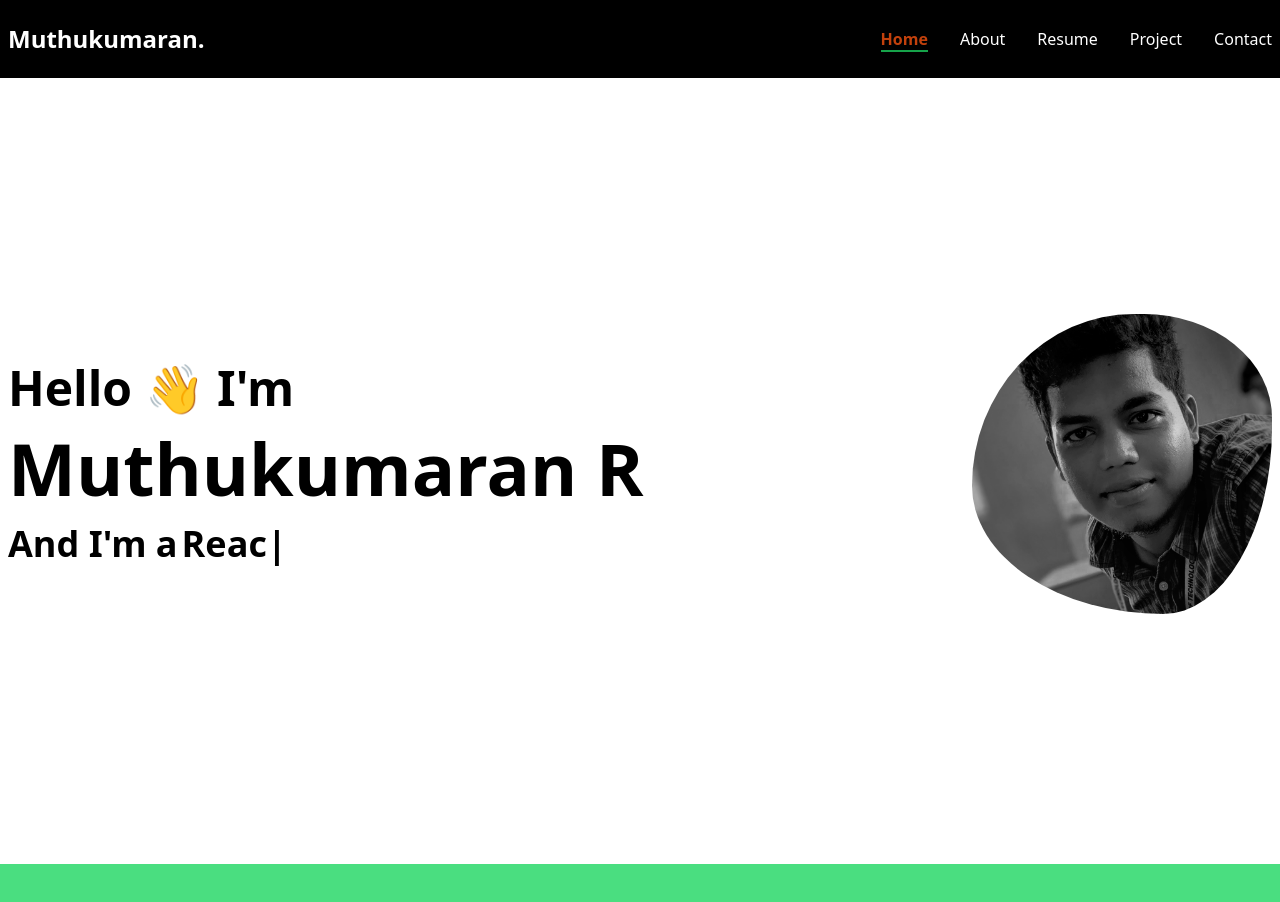
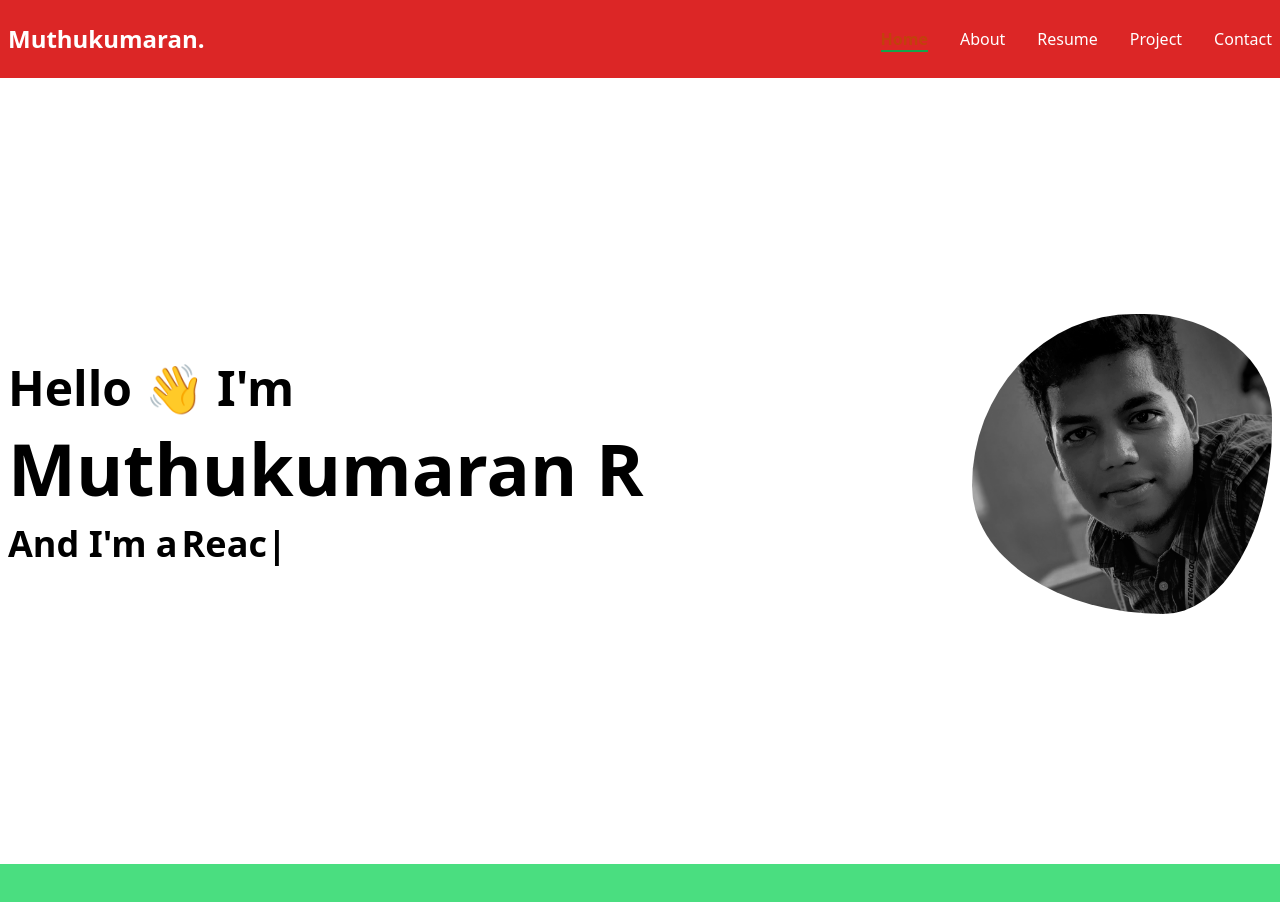
Before and after one commit to muthu050700/Muthukumaran-R-Protfolio, a React (Vite) app: page / in a window 1280 px wide. Shown: the top 902 px of the page. Built offline with nearby package versions, Linux system fonts and the light colour scheme.

Commit message:
cheching

```diff
--- a/src/Components/Header.jsx
+++ b/src/Components/Header.jsx
@@ -11,7 +11,7 @@ const Header = () => {
   };
   const { pathname } = useLocation();
   return (
-    <div className=" fixed z-10 bg-black h-[78px] flex justify-between items-center text-white w-full  mx-auto top-0  ">
+    <div className=" fixed z-10 bg-red-600 h-[78px] flex justify-between items-center text-white w-full  mx-auto top-0  ">
       {/* Desktop Navbar */}
       <div className="h-24 flex justify-between items-center text-white w-full container mx-auto">
         <h1 className="font-bold text-xl md:text-2xl ml-2">Muthukumaran.</h1>
```
